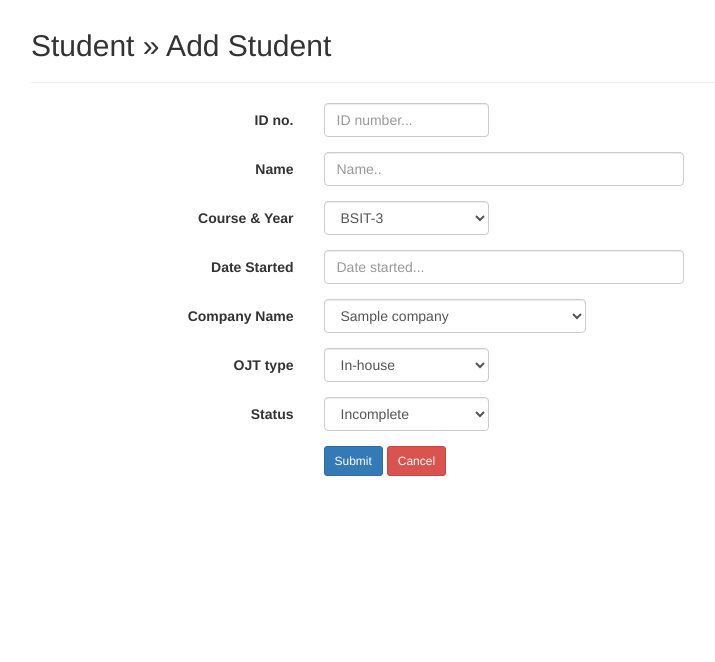
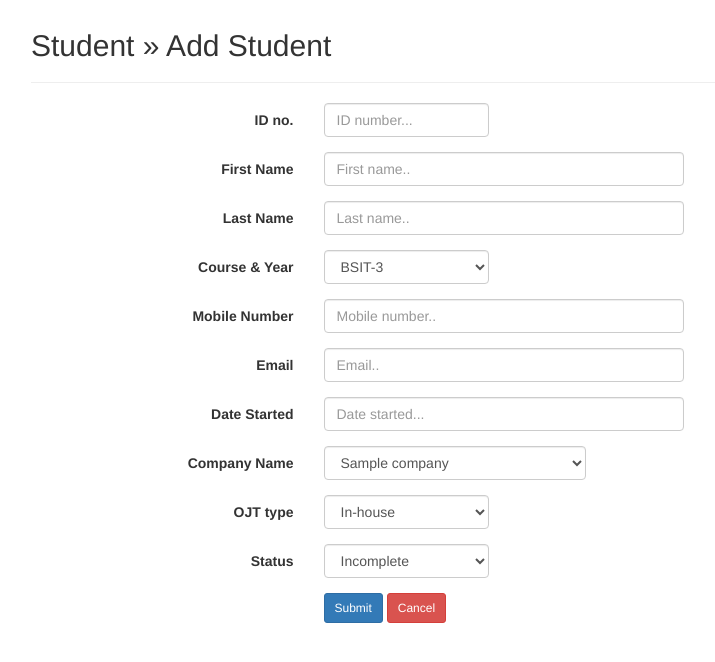
Before and after one commit to IsmaelLangit/OJTMonitoring, a PHP site: page /add.php in a window 1280 px wide. Shown: the part 51-713 px from the top of the page, without its empty margins (39-754 px from the left). Run offline with PHP 8.4, Linux system fonts and the light colour scheme; tables that the repository leaves empty or names only in its code hold one stand-in row (values such as "Sample post"); some libraries are stand-ins or nearby versions.

Commit message:
Modified some of the code

```diff
--- a/add.php
+++ b/add.php
@@ -49,8 +49,11 @@ include("connect.php");
 			<?php
 			if(isset($_POST['add'])){
 				$idnum		     = $_POST['idnum'];
-				$name		     = $_POST['name'];
+				$last_name		     = $_POST['last_name'];
+				$first_name		     = $_POST['first_name'];
 				$courseyear	     = $_POST['courseyear'];
+				$mobile_number	     = $_POST['mobile_number'];
+				$email	     = $_POST['email'];
 				$date_started	     = $_POST['date_started'];
 				$coid		 = $_POST['coid'];
 				$typeofojt		 = $_POST['typeofojt'];
@@ -59,8 +62,8 @@ include("connect.php");
 
                 $con = mysqli_query($connect, "SELECT * from students JOIN company ON students.coid = company.coid WHERE idnum='$idnum'");
                 if(mysqli_num_rows($con) == 0){
-                    $insert = mysqli_query($connect, "INSERT INTO students(idnum, name, courseyear, date_started, coid, typeofojt, status)
-															VALUES('$idnum','$name','$courseyear','$date_started','$coid','$typeofojt' ,'$status')") or die('Error: ' . mysqli_error($connect));
+                    $insert = mysqli_query($connect, "INSERT INTO students(idnum, last_name, first_name, courseyear, mobile_number, email, date_started, coid, typeofojt, status)
+															VALUES('$idnum','$last_name', '$first_name','$courseyear','$mobile_number','$email','$date_started','$coid','$typeofojt' ,'$status')") or die('Error: ' . mysqli_error($connect));
                     if($insert){
 							echo '<div class="alert alert-success alert-dismissable"><button type="button" class="close" data-dismiss="alert" aria-hidden="true">&times;</button>Student Successfully Added !</div>';
 						}else{
@@ -79,10 +82,18 @@ include("connect.php");
 						<input type="number" name="idnum" class="form-control" placeholder="ID number..." required>
 					</div>
 				</div>
+
 				<div class="form-group">
-					<label class="col-sm-3 control-label">Name</label>
+					<label class="col-sm-3 control-label">First Name</label>
 					<div class="col-sm-4">
-						<input type="text" name="name" class="form-control" placeholder="Name.." required>
+						<input type="text" name="first_name" class="form-control" placeholder="First name.." required>
+					</div>
+				</div>
+
+				<div class="form-group">
+					<label class="col-sm-3 control-label">Last Name</label>
+					<div class="col-sm-4">
+						<input type="text" name="last_name" class="form-control" placeholder="Last name.." required>
 					</div>
 				</div>
 
@@ -95,6 +106,20 @@ include("connect.php");
 							<option value="BSCS-3">BSCS-3</option>
 							<option value="BSCS-4">BSCS-4</option>
 						</select>
+					</div>
+				</div>
+
+				<div class="form-group">
+					<label class="col-sm-3 control-label">Mobile Number</label>
+					<div class="col-sm-4">
+						<input type="text" name="mobile_number" class="form-control" placeholder="Mobile number.." required>
+					</div>
+				</div>
+
+				<div class="form-group">
+					<label class="col-sm-3 control-label">Email</label>
+					<div class="col-sm-4">
+						<input type="text" name="email" class="form-control" placeholder="Email.." required>
 					</div>
 				</div>
 
```
